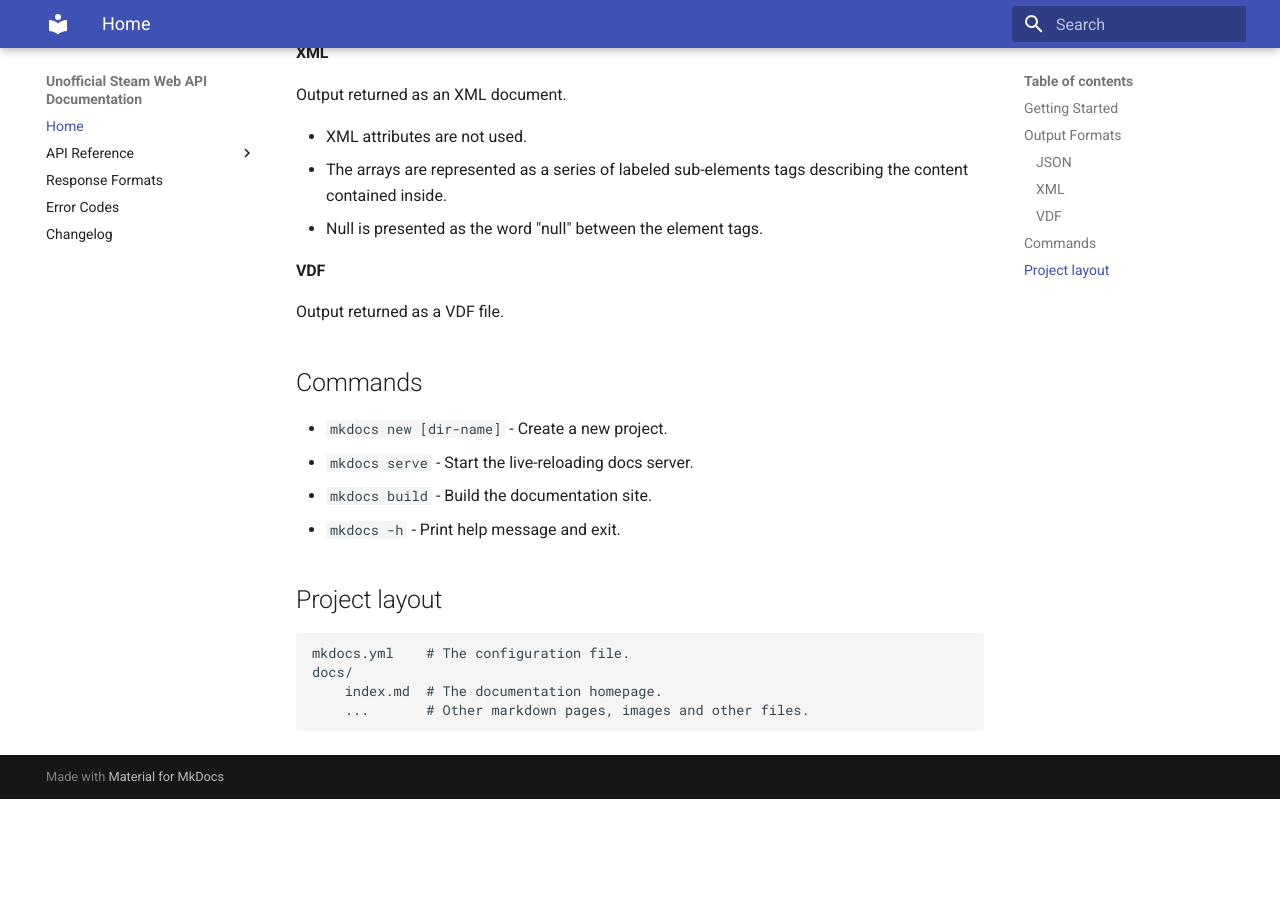
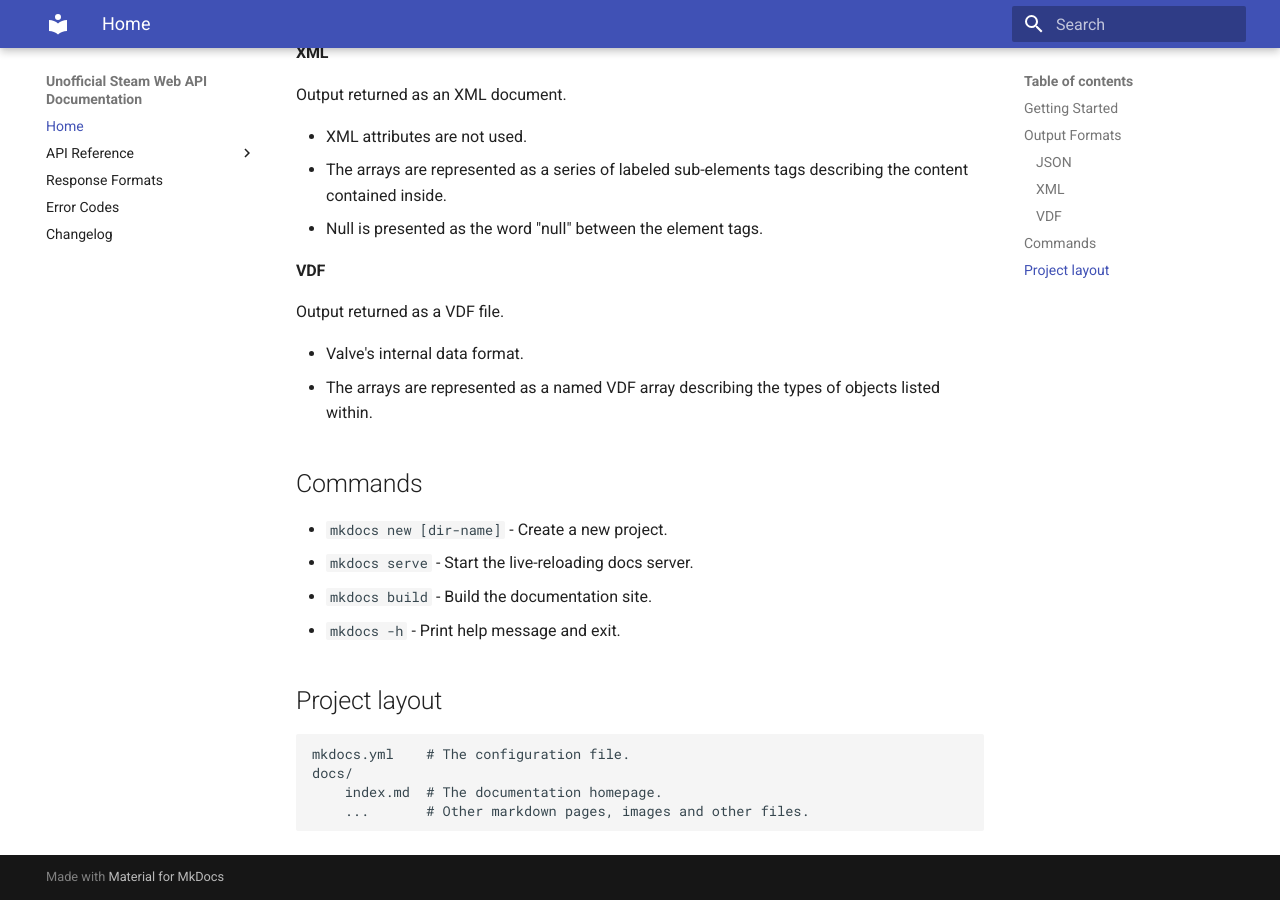
Before and after one commit to hwittle/steam-web-api-docs, an MkDocs documentation site: the page built from docs/index.md, in a window 1280 px wide and 900 px high, scrolled down 758 px. Built offline with MkDocs 1.6.1 and Material for MkDocs 9.7.7, drawn with Linux system fonts in a browser that asks for light colours; before the commit the page ends 1557 px from its top, so only the background shows below that.

Commit message:
Update index.md

```diff
--- a/docs/index.md
+++ b/docs/index.md
@@ -22,8 +22,12 @@
 - XML attributes are not used.
 - The arrays are represented as a series of labeled sub-elements tags describing the content contained inside.
 - Null is presented as the word "null" between the element tags.
+
 #### VDF
 Output returned as a VDF file.
+
+- Valve's internal data format.
+- The arrays are represented as a named VDF array describing  the types of objects listed within.
 
 ## Commands
 
```
